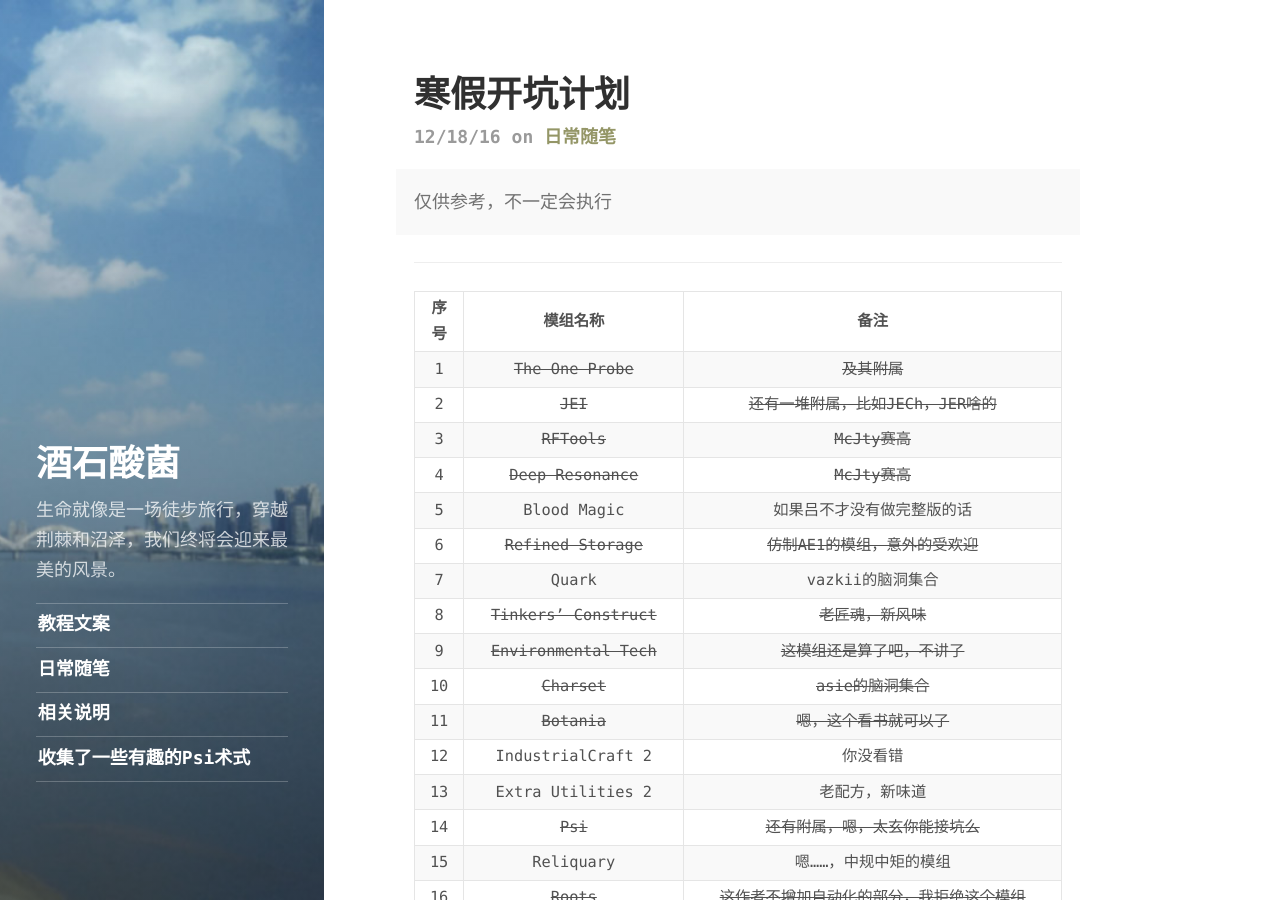
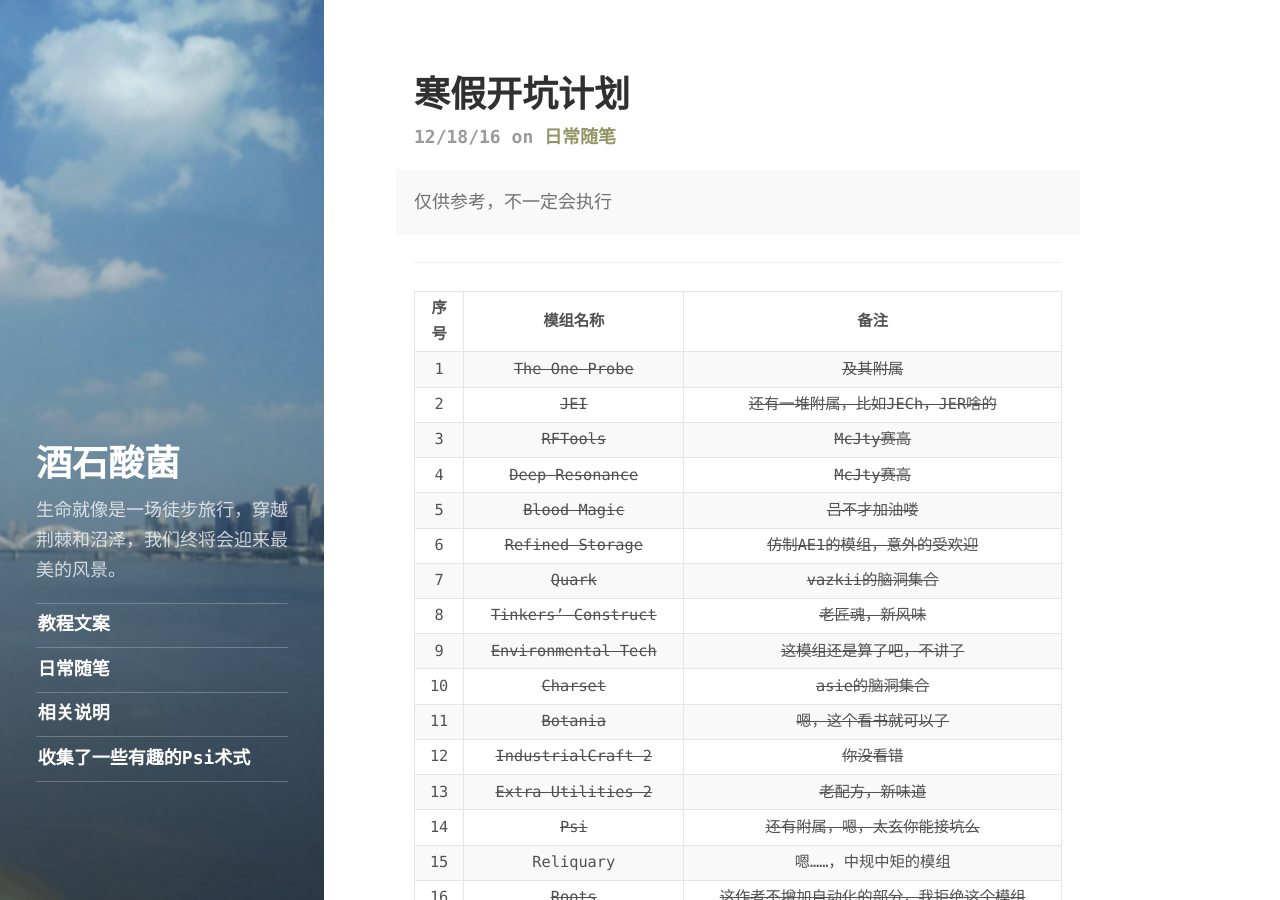
Before and after one commit to TartaricAcid/ArchiveGithubPage, a Jekyll site: the page built from _posts/2016-12-18-TheModSpolightPlan.md, in a window 1280 px wide and 900 px high. Built offline with Jekyll 4.4.1, drawn with Linux system fonts in a browser that asks for light colours; comment, search, counter and statistics services are not loaded.

Commit message:
Update-03-01-14-28

```diff
--- a/_posts/2016-12-18-TheModSpolightPlan.md
+++ b/_posts/2016-12-18-TheModSpolightPlan.md
@@ -12,15 +12,15 @@ description: >
 | 2 | ~~JEI~~ | ~~还有一堆附属，比如JECh，JER啥的~~ |
 | 3 | ~~RFTools~~ | ~~McJty赛高~~ |
 | 4 | ~~Deep Resonance~~ | ~~McJty赛高~~ |
-| 5 | Blood Magic | 如果吕不才没有做完整版的话 |
+| 5 | ~~Blood Magic~~ | ~~吕不才加油喽~~ |
 | 6 | ~~Refined Storage~~ | ~~仿制AE1的模组，意外的受欢迎~~ |
-| 7 | Quark | vazkii的脑洞集合 |
+| 7 | ~~Quark~~ | ~~vazkii的脑洞集合~~ |
 | 8 | ~~Tinkers' Construct~~ | ~~老匠魂，新风味~~ |
 | 9 | ~~Environmental Tech~~ | ~~这模组还是算了吧，不讲了~~ |
 | 10 | ~~Charset~~ | ~~asie的脑洞集合~~ |
 | 11 | ~~Botania~~ | ~~嗯，这个看书就可以了~~ |
-| 12 | IndustrialCraft 2 | 你没看错 |
-| 13 | Extra Utilities 2 | 老配方，新味道 |
+| 12 | ~~IndustrialCraft 2~~ | ~~你没看错~~ |
+| 13 | ~~Extra Utilities 2~~ | ~~老配方，新味道~~ |
 | 14 | ~~Psi~~ | ~~还有附属，嗯，太玄你能接坑么~~ |
 | 15 | Reliquary | 嗯……，中规中矩的模组 |
 | 16 | ~~Roots~~ | ~~这作者不增加自动化的部分，我拒绝这个模组~~ |
```
